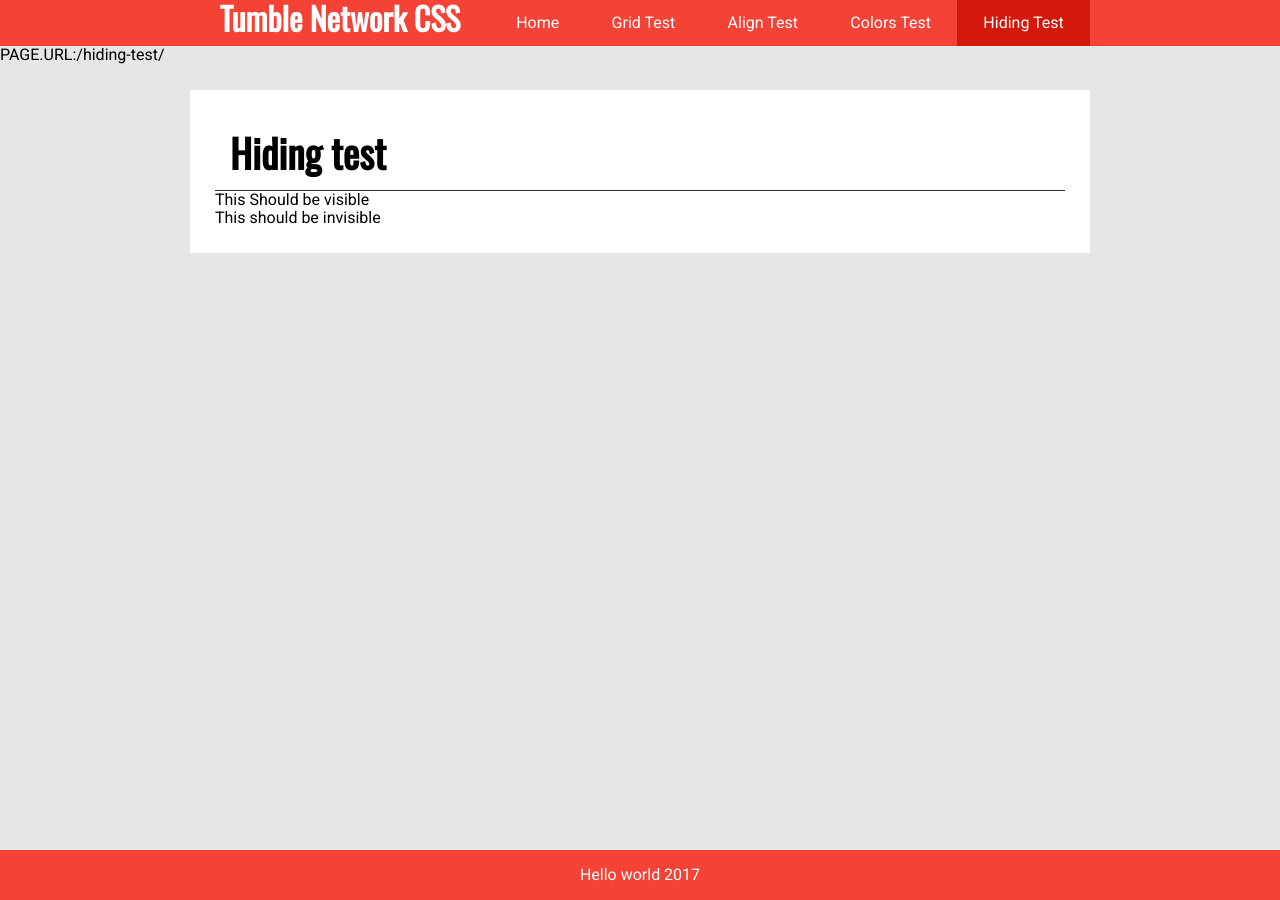
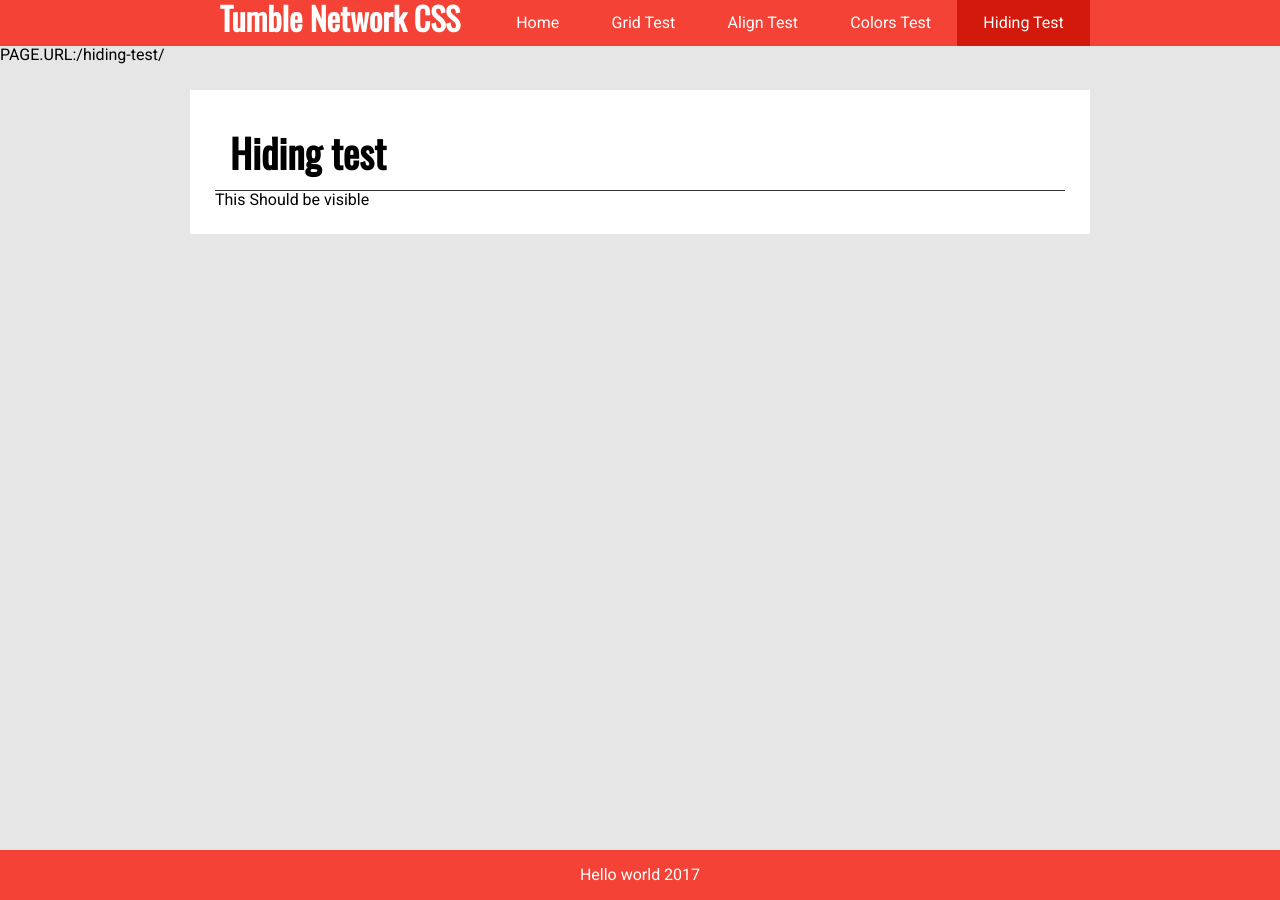
Before and after one commit to tumblenet/tumblenet-css, a Jekyll site: the page built from hiding-test.html, in a window 1280 px wide. Built offline with Jekyll 4.4.1, drawn with Linux system fonts in a browser that asks for light colours.

```diff
--- a/css/tumblenet.min.html
+++ b/css/tumblenet.min.html
@@ -292,7 +292,6 @@ float: none;' %};
 
 
 
-
 /* PAGE RULES */
 .tn-page {
     margin: 25px 0;
--- a/hiding-test.html
+++ b/hiding-test.html
@@ -3,4 +3,4 @@ layout: page
 title: Hiding test
 ---
 <p>This Should be visible</p>
-<p class="tn-hide">This should be invisible</p>
+<p class="tn-element-hide">This should be invisible</p>
```
